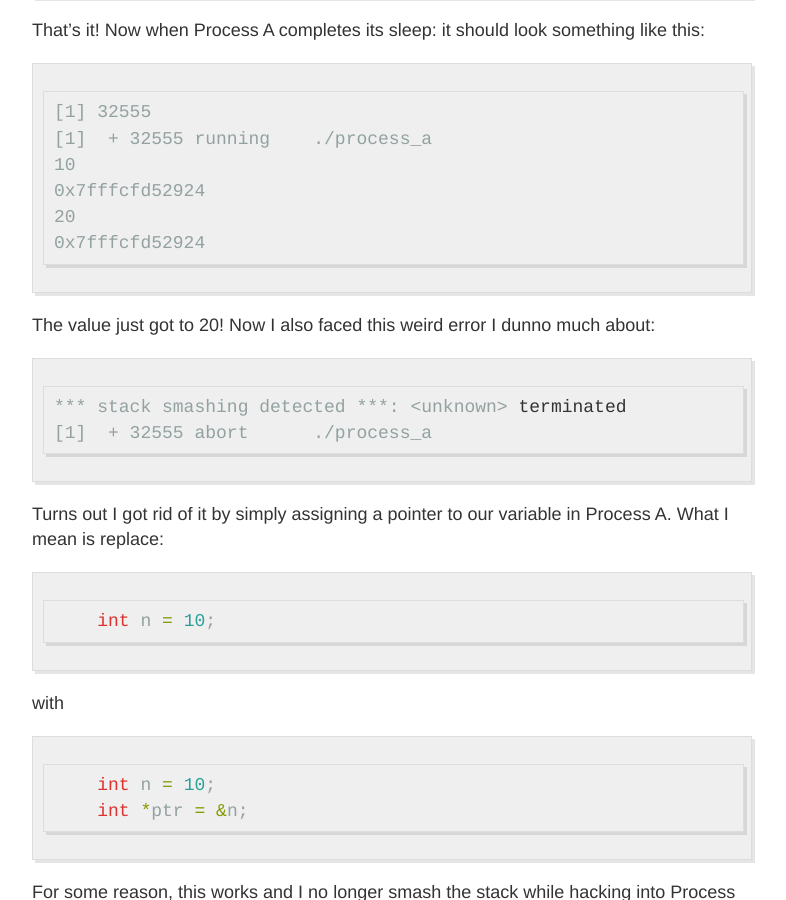
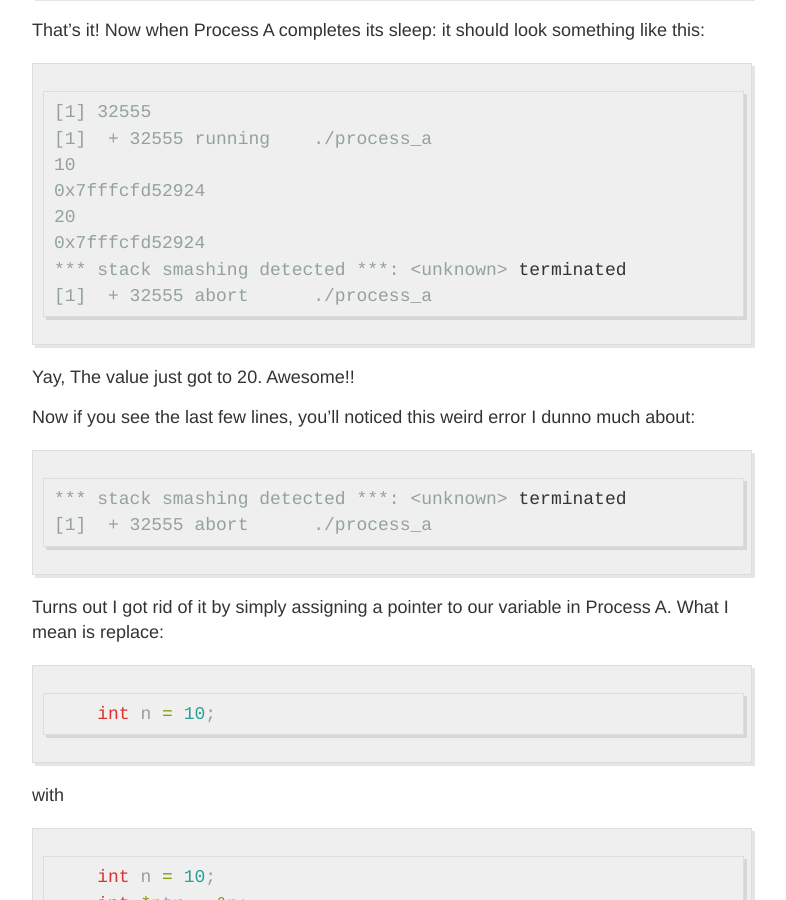
Before and after one commit to ritiek/ritiek.github.io, a Jekyll site: the page built from _posts/2019-06-26-blog-post-14.md, in a window 1280 px wide and 900 px high, scrolled down 4610 px. Shown: the whole window, without its empty margins (248-1034 px from the left). Built offline with Jekyll 4.4.1, drawn with Linux system fonts in a browser that asks for light colours; our own code applies the rules of GitHub Pages for plain Markdown files.

Commit message:
Improve grammar

````diff
--- a/_posts/2019-06-26-blog-post-14.md
+++ b/_posts/2019-06-26-blog-post-14.md
@@ -183,9 +183,14 @@ That's it! Now when Process A completes its sleep: it should look something like
 0x7fffcfd52924
 20
 0x7fffcfd52924
+*** stack smashing detected ***: <unknown> terminated
+[1]  + 32555 abort      ./process_a
 ```
 
-The value just got to 20! Now I also faced this weird error I dunno much about:
+Yay, The value just got to 20. Awesome!!
+
+
+Now if you see the last few lines, you'll noticed this weird error I dunno much about:
 ```console
 *** stack smashing detected ***: <unknown> terminated
 [1]  + 32555 abort      ./process_a
````
